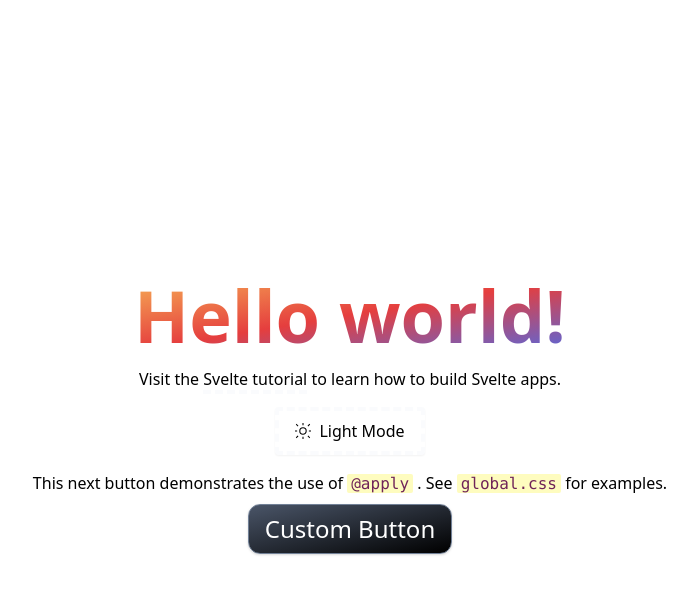
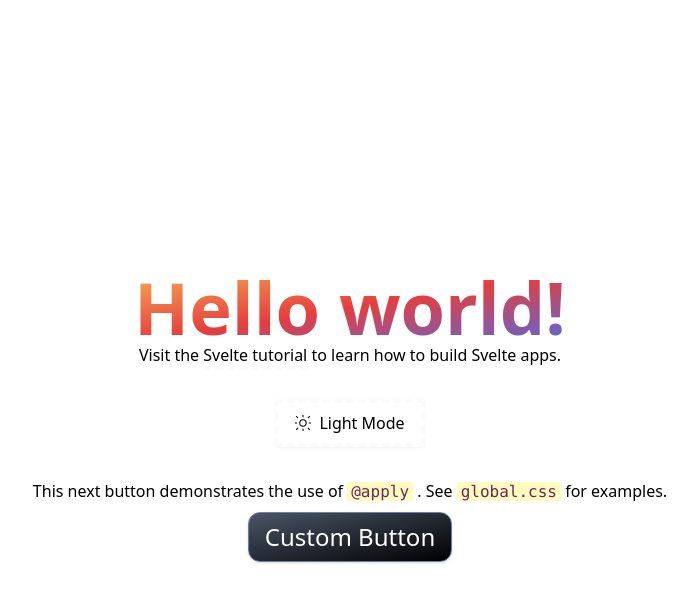
Before and after one commit to breadthe/svelte-tailwind2-starter, a Svelte app: page / in a window 1280 px wide. Both pictures are taken after a click on the button "Dark Mode". Shown: the top 602 px of the page, without its empty margins (290-987 px from the left). Built offline with nearby package versions, Linux system fonts and the light colour scheme.

Commit message:
Extract appearance toggler + use the store

```diff
--- a/src/App.svelte
+++ b/src/App.svelte
@@ -1,7 +1,9 @@
 <script>
+  import { dark } from "./store"; // dark mode
+
+  import AppearanceToggler from "./AppearanceToggler.svelte";
+
   export let name;
-
-  let dark = false; // dark mode
 </script>
 
 <style>
@@ -23,71 +25,29 @@
 <main
   class="bg-gradient-to-br"
   class:dark
-  class:from-blue-700={dark}
-  class:to-purple-800={dark}
-  class:from-yellow-200={!dark}
-  class:to-pink-300={!dark}>
-  <div class="flex flex-col items-center justify-center min-h-screen space-y-4">
-    <h1 class="hello">Hello {name}!</h1>
-    <div class:text-pink-100={dark} class:text-pink-900={!dark}>
+  class:from-blue-700={$dark}
+  class:to-purple-800={$dark}
+  class:from-yellow-200={!$dark}
+  class:to-pink-300={!$dark}>
+  <div class="flex flex-col items-center justify-center min-h-screen space-y-8">
+    <div class:text-pink-100={$dark} class:text-pink-900={!$dark}>
+      <h1 class="hello">Hello {name}!</h1>
       Visit the
       <a
         href="https://svelte.dev/tutorial"
         class="border-b-4 border-dashed border-opacity-30
         hover:border-opacity-100"
-        class:border-pink-100={dark}
-        class:border-pink-900={!dark}>
+        class:border-pink-100={$dark}
+        class:border-pink-900={!$dark}>
         Svelte tutorial
       </a>
       to learn how to build Svelte apps.
     </div>
     <div class="flex items-center">
-      <button
-        type="button"
-        class="flex items-center bg-gradient-to-br px-4 py-2 rounded shadow-sm
-        space-x-2 border-4 border-dashed border-opacity-30"
-        class:from-yellow-200={dark}
-        class:to-yellow-500={dark}
-        class:text-pink-900={dark}
-        class:border-orange-500={dark}
-        class:from-blue-500={!dark}
-        class:to-blue-800={!dark}
-        class:text-pink-100={!dark}
-        class:border-blue-300={!dark}
-        on:click={() => (dark = !dark)}>
-        {#if dark}
-          <svg
-            viewBox="0 0 15 15"
-            fill="none"
-            xmlns="http://www.w3.org/2000/svg"
-            width="16"
-            height="16">
-            <path
-              d="M7.5 1.5v-1m0 13.99v-.998m6-5.997h1m-13 0h-1m2-4.996l-1-1m12
-              0l-1 1m-10 9.993l-1 1m12 0l-1-1m-2-4.997a2.999 2.999 0 01-3 2.998
-              2.999 2.999 0 113-2.998z"
-              stroke="currentColor"
-              stroke-linecap="square" />
-          </svg>
-          <span>Light Mode</span>
-        {:else}
-          <svg
-            viewBox="0 0 15 15"
-            fill="none"
-            xmlns="http://www.w3.org/2000/svg"
-            width="16"
-            height="16">
-            <path
-              d="M1.66 11.362A6.5 6.5 0 007.693.502a7 7 0 11-6.031 10.86z"
-              stroke="currentColor"
-              stroke-linejoin="round" />
-          </svg>
-          <span>Dark Mode</span>
-        {/if}
-      </button>
+      <AppearanceToggler />
     </div>
     <div class="space-y-2">
-      <p class:text-pink-100={dark} class:text-pink-900={!dark}>
+      <p class:text-pink-100={$dark} class:text-pink-900={!$dark}>
         This next button demonstrates the use of
         <span class="highlight">@apply</span>
         . See
--- /dev/null
+++ b/src/AppearanceToggler.svelte
@@ -0,0 +1,51 @@
+<script>
+  import { dark } from "./store";
+</script>
+
+<style>
+
+</style>
+
+<button
+  type="button"
+  class="flex items-center bg-gradient-to-br px-4 py-2 rounded shadow-sm
+  space-x-2 border-4 border-dashed border-opacity-30"
+  class:from-yellow-200={$dark}
+  class:to-yellow-500={$dark}
+  class:text-pink-900={$dark}
+  class:border-orange-500={$dark}
+  class:from-blue-500={!$dark}
+  class:to-blue-800={!$dark}
+  class:text-pink-100={!$dark}
+  class:border-blue-300={!$dark}
+  on:click={() => ($dark = !$dark)}>
+  {#if $dark}
+    <svg
+      viewBox="0 0 15 15"
+      fill="none"
+      xmlns="http://www.w3.org/2000/svg"
+      width="16"
+      height="16">
+      <path
+        d="M7.5 1.5v-1m0 13.99v-.998m6-5.997h1m-13 0h-1m2-4.996l-1-1m12 0l-1
+        1m-10 9.993l-1 1m12 0l-1-1m-2-4.997a2.999 2.999 0 01-3 2.998 2.999 2.999
+        0 113-2.998z"
+        stroke="currentColor"
+        stroke-linecap="square" />
+    </svg>
+    <span>Light Mode</span>
+  {:else}
+    <svg
+      viewBox="0 0 15 15"
+      fill="none"
+      xmlns="http://www.w3.org/2000/svg"
+      width="16"
+      height="16">
+      <path
+        d="M1.66 11.362A6.5 6.5 0 007.693.502a7 7 0 11-6.031 10.86z"
+        stroke="currentColor"
+        stroke-linejoin="round" />
+    </svg>
+    <span>Dark Mode</span>
+  {/if}
+</button>
--- /dev/null
+++ b/src/store.js
@@ -0,0 +1,5 @@
+import { writable } from "svelte/store";
+
+const dark = writable(false); // dark mode
+
+export { dark };
```
